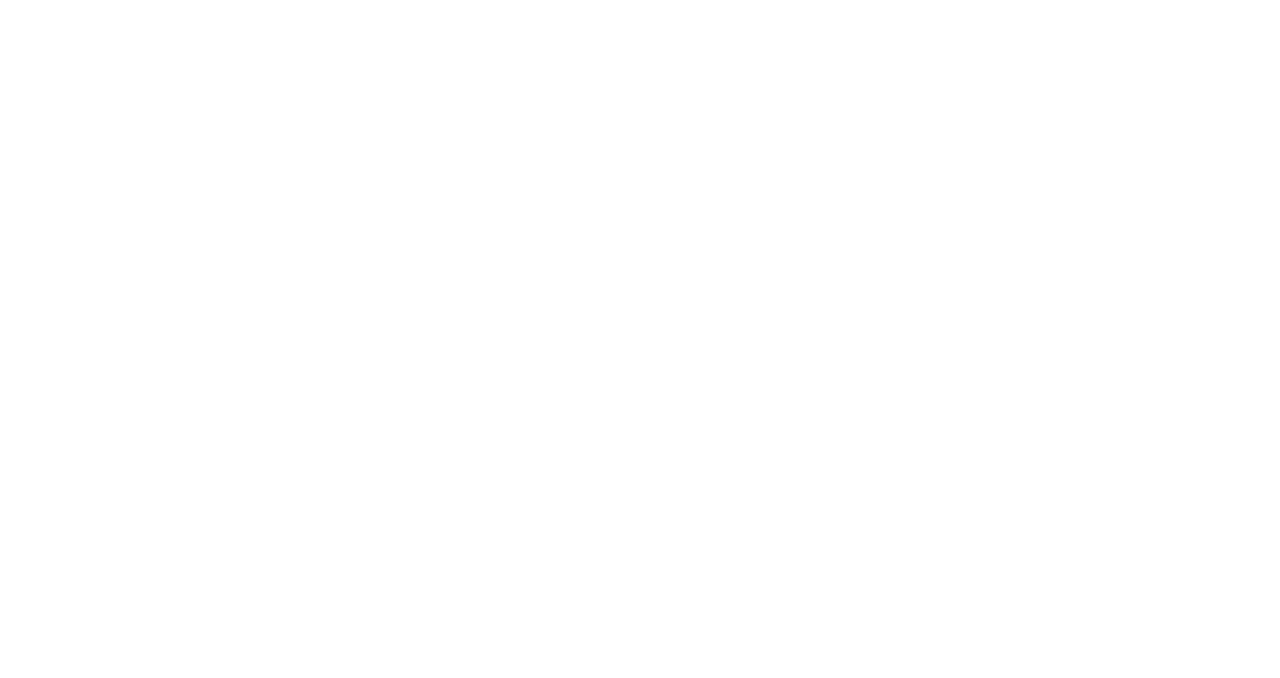
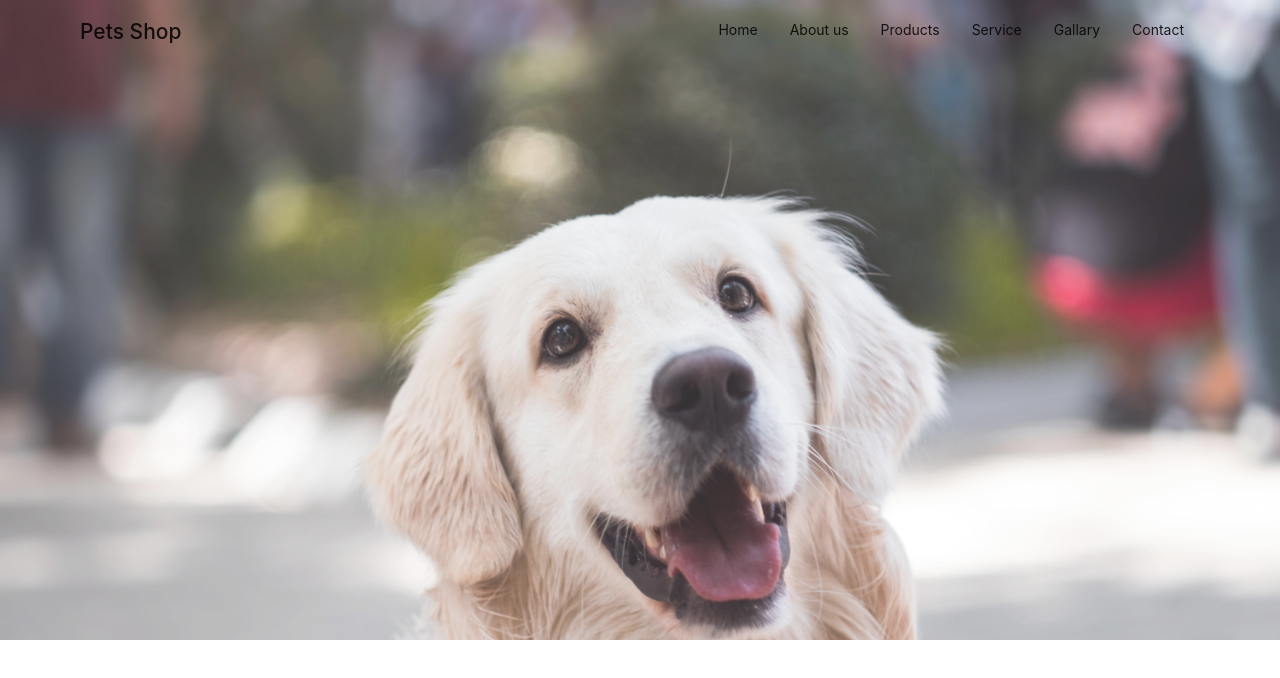
Before and after one commit to Noeypatt/Self-Learning_React, a React (Create React App) app: page / in a window 1280 px wide. Shown: the top 678 px of the page. Built offline with nearby package versions, Linux system fonts and the light colour scheme.

Commit message:
:lipstic:Navbar/Header

```diff
--- a/package.json
+++ b/package.json
@@ -6,6 +6,8 @@
     "@testing-library/jest-dom": "^4.2.4",
     "@testing-library/react": "^9.5.0",
     "@testing-library/user-event": "^7.2.1",
+    "antd": "^4.1.2",
+    "node-sass": "^4.13.1",
     "react": "^16.13.1",
     "react-dom": "^16.13.1",
     "react-scripts": "3.4.1"
--- a/src/App.js
+++ b/src/App.js
@@ -1,9 +1,12 @@
 import React from 'react';
+import Navbar from './componets/navbar';
+import Header from './componets/header';
 
 function App() {
   return (
-    <div>
-
+    <div className="wrap-index">
+      <Navbar />
+      <Header />
     </div>
   );
 }
--- a/src/componets/header.js
+++ b/src/componets/header.js
@@ -0,0 +1,10 @@
+import React from 'react'
+
+const Header = () => {
+    return (
+        <div className="warp-header">
+
+        </div>
+    )
+}
+export default Header;
--- a/src/componets/navbar.js
+++ b/src/componets/navbar.js
@@ -0,0 +1,58 @@
+import React from 'react'
+import { Layout, Menu } from 'antd';
+
+
+
+const Navbar = () => {
+
+    const { Header } = Layout;
+    const menu = [
+        {
+            name: "Home",
+            href: "#"
+        },
+        {
+            name: "About us",
+            href: "#"
+        },
+        {
+            name: "Products",
+            href: "#"
+        },
+        {
+            name: "Service",
+            href: "#"
+        },
+        {
+            name: "Gallary",
+            href: "#"
+        },
+        {
+            name: "Contact",
+            href: "#"
+        },
+    ]
+
+    return (
+        <div className="warp-navbar">
+            <Layout className="layout">
+                <Header>
+                    <div className="logo" >
+                        <h1>Pets Shop</h1>
+                    </div>
+                    <Menu>
+                        {
+                            menu.map((item, index) => {
+                                return (
+                                    <Menu.Item key={index}><p>{item.name}</p></Menu.Item>
+                                )
+                            })
+                        }
+                    </Menu>
+                </Header>
+            </Layout>
+        </div>
+    )
+}
+
+export default Navbar;
--- a/src/index.js
+++ b/src/index.js
@@ -1,6 +1,8 @@
 import React from 'react';
 import ReactDOM from 'react-dom';
+import 'antd/dist/antd.css';
 import App from './App';
+import './styles/base.scss';
 
 ReactDOM.render(
   <React.StrictMode>
--- /dev/null
+++ b/src/styles/base.scss
@@ -0,0 +1,2 @@
+@import "./navbar.scss";
+@import "./header.scss";
--- /dev/null
+++ b/src/styles/header.scss
@@ -0,0 +1,10 @@
+.warp-header {
+    top: 0;
+    z-index: 1000;
+    width: 100%;
+    height: 80vh;
+
+    background-image: url("../assets/cover.jpg");
+    background-size: cover;
+    opacity: 0.8;
+}
--- /dev/null
+++ b/src/styles/navbar.scss
@@ -0,0 +1,33 @@
+$bg-color: transparent;
+
+.warp-navbar {
+    position: fixed;
+    display: inline-block;
+    width: 100%;
+    z-index: 100;
+
+    .ant-layout {
+        background: $bg-color;
+
+        .ant-layout-header {
+            display: flex;
+            padding: 0 5rem;
+            align-items: center;
+            justify-content: space-between;
+            background-color: $bg-color;
+
+            .logo{
+                h1{
+                    margin: 0;
+                }
+            }
+
+
+            .ant-menu {
+                display: flex;
+                border-right: none;
+                background: $bg-color;
+            }
+        }
+    }
+}
```
Also changed, not shown: src/assets/cover.jpg (added), 1 other file (tests, documents, lock files or other folders).
